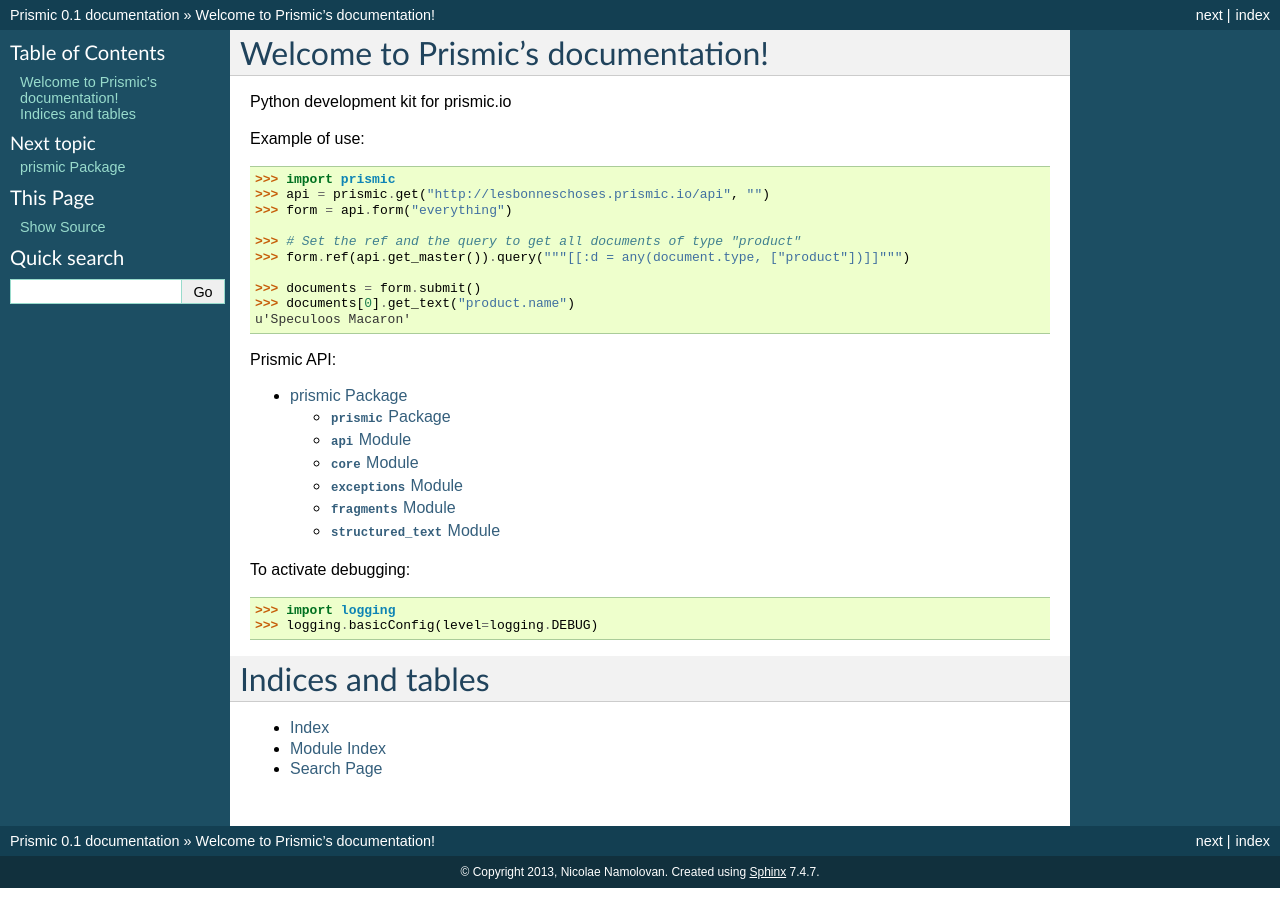
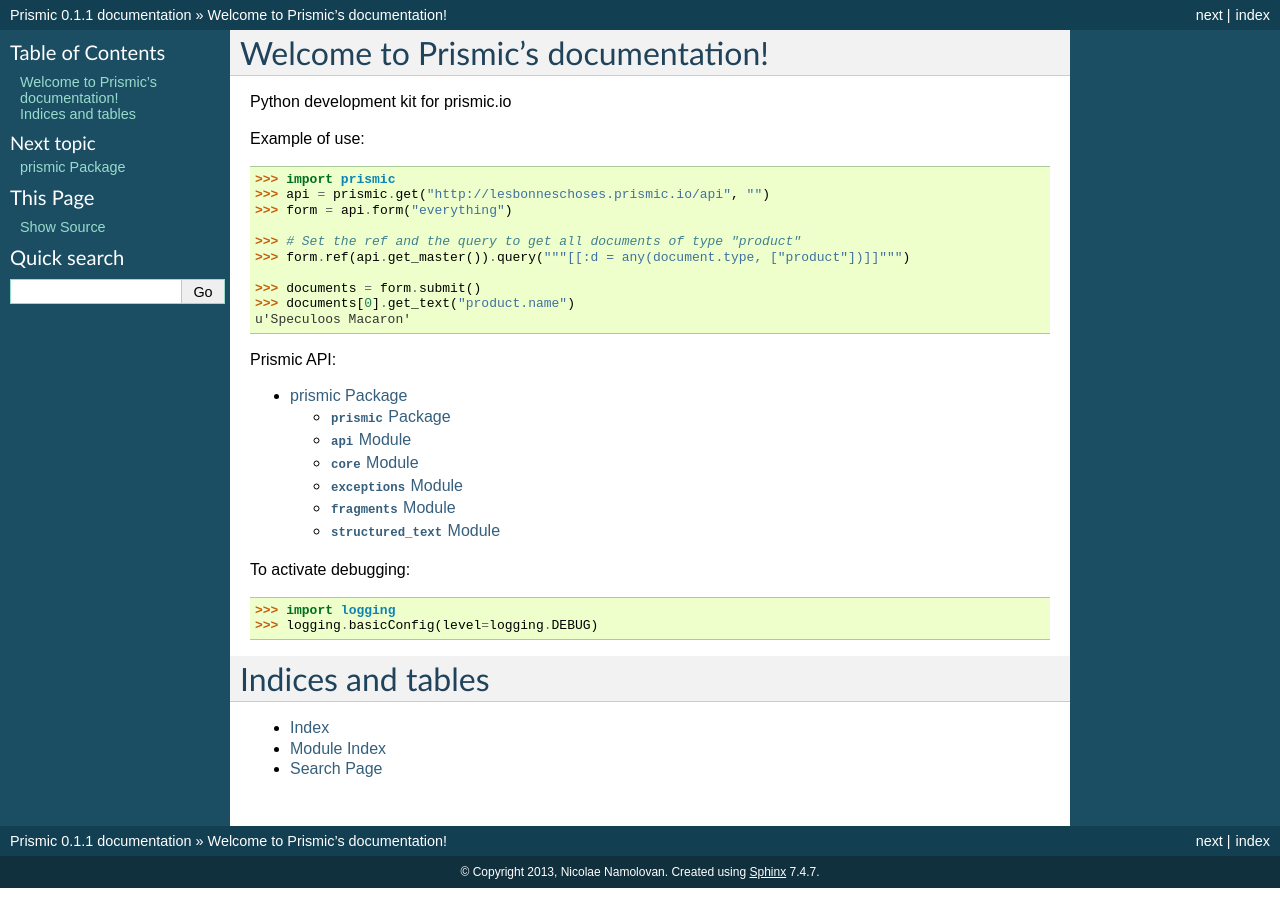
Before and after one commit to prismicio-community/python-kit, a Sphinx documentation site: the page built from docs/index.rst, in a window 1280 px wide. Built offline with Sphinx 7.4.7, drawn with Linux system fonts in a browser that asks for light colours.

Commit message:
Bump version to 0.1.1

```diff
--- a/docs/conf.py
+++ b/docs/conf.py
@@ -48,9 +48,9 @@
 # built documents.
 #
 # The short X.Y version.
-version = '0.1'
+version = '0.1.1'
 # The full version, including alpha/beta/rc tags.
-release = '0.1'
+release = '0.1.1'
 
 # The language for content autogenerated by Sphinx. Refer to documentation
 # for a list of supported languages.
--- a/prismic/__init__.py
+++ b/prismic/__init__.py
@@ -3,7 +3,7 @@
 """
 
 __title__ = 'prismic'
-__version__ = '0.1'
+__version__ = '0.1.1'
 __author__ = 'Nicolae Namolovan'
 __license__ = 'Apache 2'
 
--- a/setup.py
+++ b/setup.py
@@ -7,8 +7,8 @@
 import setuptools
 
 setup(
-    name='Prismic.io',
-    version='0.1',
+    name='prismic',
+    version='0.1.1',
     description='Prismic.io development kit',
     author='Nicolae Namolovan',
     author_email='nna@zenexity.com',
```
